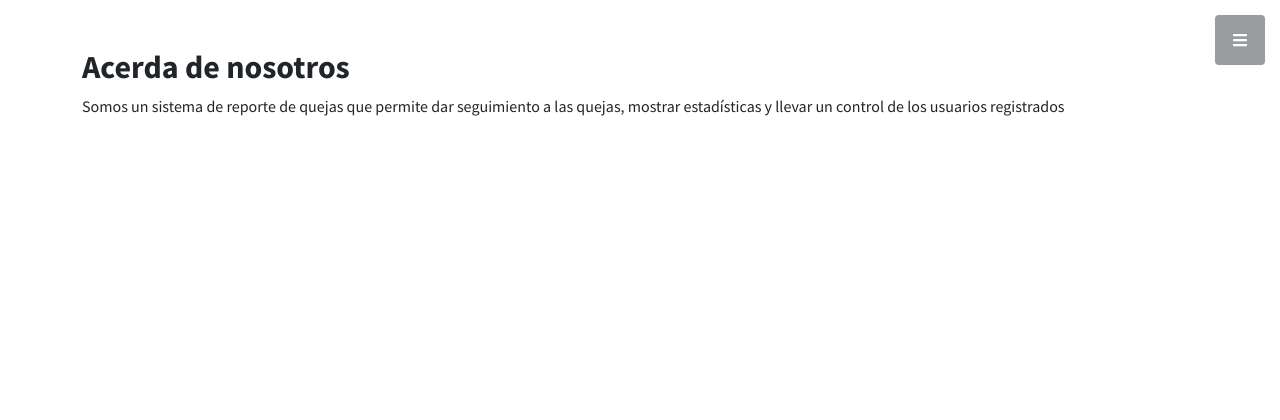
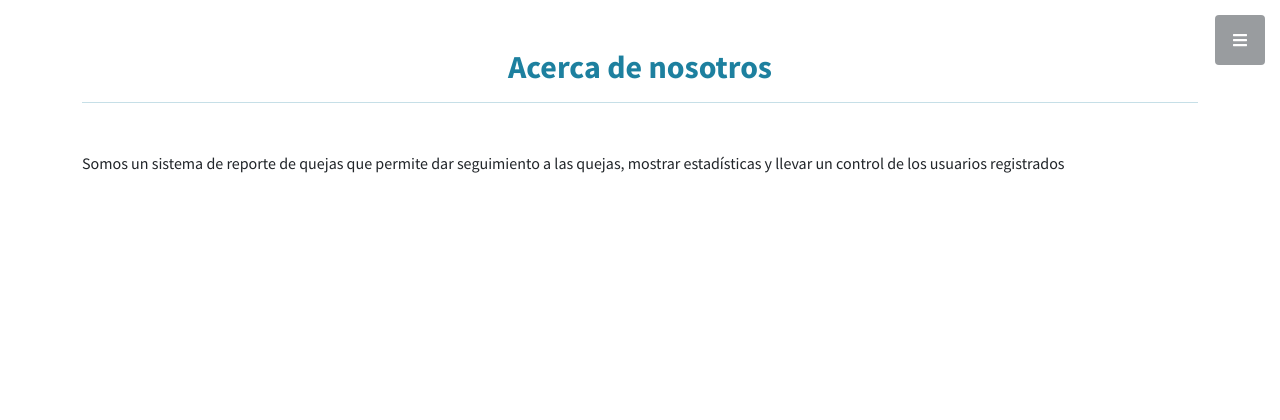
Before and after one commit to perezgarridogilb/Sistema-web-de-quejas-en-una-escuela--facultad-, a PHP site: page /about.php in a window 1280 px wide. Shown: the top 420 px of the page. Run offline with PHP 8.4, Linux system fonts and the light colour scheme.

Commit message:
add generic header

```diff
--- a/about.php
+++ b/about.php
@@ -58,7 +58,8 @@ $userType = (isset($_SESSION['tipo_usuario'])) ? $_SESSION['tipo_usuario'] : nul
     </nav>
 
     <div class="container">
-        <h2 class="h2 mt-5">Acerda de nosotros</h2>
+        <h2 class="text-center mt-5 text-primary mb-3">Acerca de nosotros</h2>
+        <hr class="mb-5 bg-primary" />
 
         <p>Somos un sistema de reporte de quejas que permite dar seguimiento a las quejas, mostrar estadísticas y llevar un control de los usuarios registrados</p>
     </div>
```
